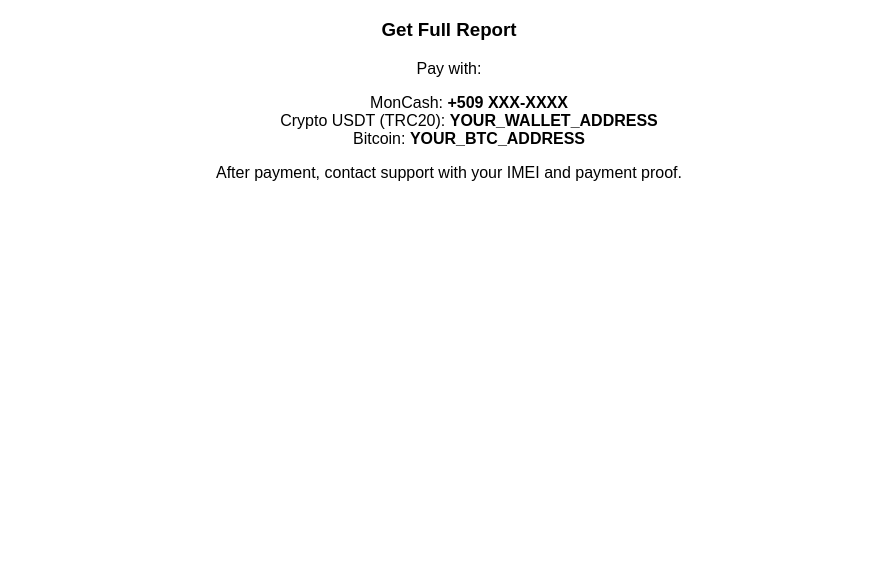
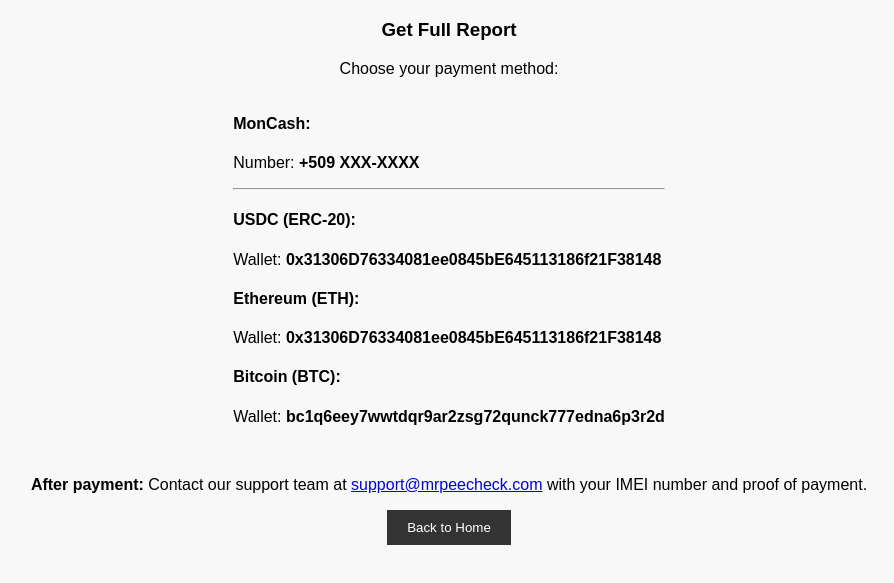
Before and after one commit to MrPee309/Mrpeecheck-, a plain HTML site: page payment.html in a window 1280 px wide. Shown: the part 119-702 px from the top of the page, without its empty margins (191-1085 px from the left). Drawn offline with Linux system fonts and the light colour scheme.

Commit message:
Add files via upload

```diff
--- a/payment.html
+++ b/payment.html
@@ -6,15 +6,23 @@
   <meta name="viewport" content="width=device-width, initial-scale=1.0">
   <title>MrPeeCheck - Payment</title>
 </head>
-<body style="font-family: Arial; text-align: center; padding: 50px;">
+<body style="font-family: Arial; text-align: center; padding: 50px; background-color: #f8f8f8;">
   <h1 style="color: orange;">MrPeeCheck</h1>
   <h3>Get Full Report</h3>
-  <p>Pay with:</p>
-  <ul style="list-style:none;">
-    <li>MonCash: <b>+509 XXX-XXXX</b></li>
-    <li>Crypto USDT (TRC20): <b>YOUR_WALLET_ADDRESS</b></li>
-    <li>Bitcoin: <b>YOUR_BTC_ADDRESS</b></li>
-  </ul>
-  <p>After payment, contact support with your IMEI and payment proof.</p>
+  <p>Choose your payment method:</p>
+  <div style="display:inline-block; text-align:left;">
+    <h4>MonCash:</h4>
+    <p>Number: <b>+509 XXX-XXXX</b></p>
+    <hr>
+    <h4>USDC (ERC-20):</h4>
+    <p>Wallet: <b>0x31306D76334081ee0845bE645113186f21F38148</b></p>
+    <h4>Ethereum (ETH):</h4>
+    <p>Wallet: <b>0x31306D76334081ee0845bE645113186f21F38148</b></p>
+    <h4>Bitcoin (BTC):</h4>
+    <p>Wallet: <b>bc1q6eey7wwtdqr9ar2zsg72qunck777edna6p3r2d</b></p>
+  </div>
+  <br><br>
+  <p><b>After payment:</b> Contact our support team at <a href="mailto:support@mrpeecheck.com">support@mrpeecheck.com</a> with your IMEI number and proof of payment.</p>
+  <button onclick="window.location.href='index.html'" style="padding: 10px 20px; background: #333; color: white; border: none; cursor: pointer;">Back to Home</button>
 </body>
 </html>
```
